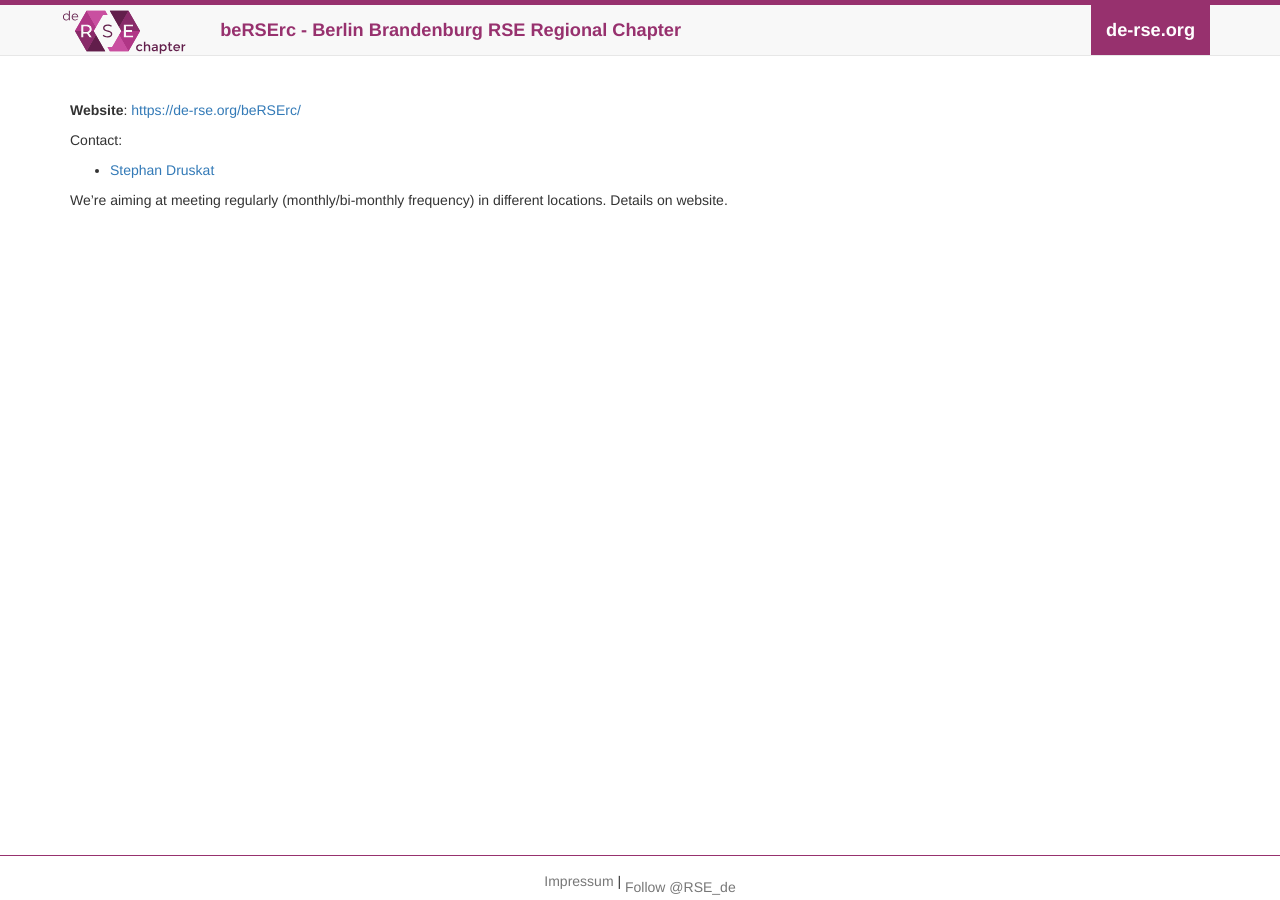
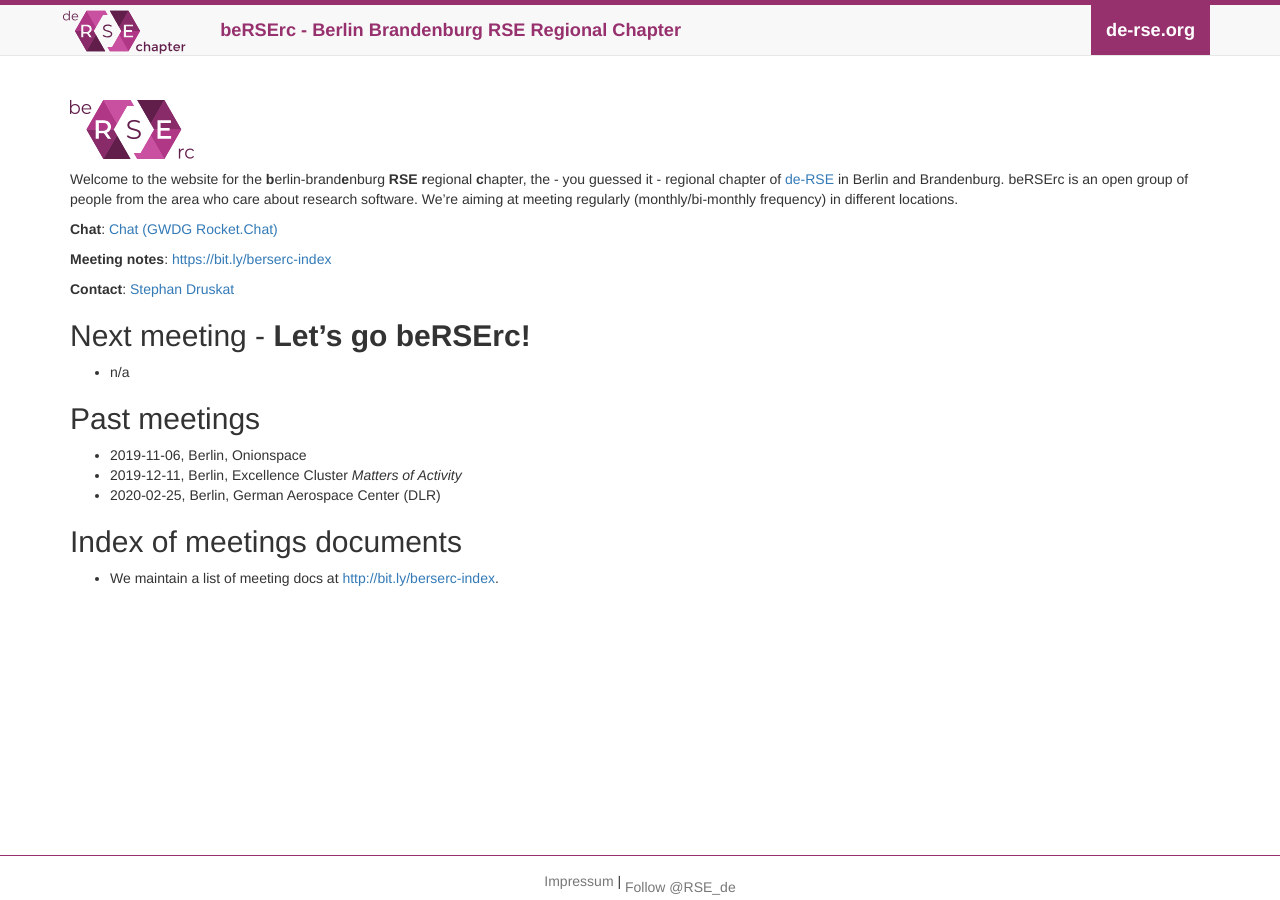
Before and after one commit to DE-RSE/chapter, a Jekyll site: the page built from berserc/index.md, in a window 1280 px wide. Built offline with Jekyll 4.4.1, drawn with Linux system fonts in a browser that asks for light colours; comment, search, counter and statistics services are not loaded.

Commit message:
update berserc page from https://de-rse.org/beRSErc/

```diff
--- a/berserc/index.md
+++ b/berserc/index.md
@@ -3,10 +3,28 @@
 title: beRSErc - Berlin Brandenburg RSE Regional Chapter
 ---
 
-**Website**: [https://de-rse.org/beRSErc/](https://de-rse.org.net/beRSErc/)
+![](be-RSE-rc-logo-colour.png)
 
-Contact:
-  - [Stephan Druskat](https://sdruskat.net/)
+Welcome to the website for the **b**erlin-brand**e**nburg **RSE** **r**egional **c**hapter, the - you guessed it - regional chapter of [de-RSE](https://de-rse.org) in Berlin and Brandenburg.
+beRSErc is an open group of people from the area who care about research software.
+We're aiming at meeting regularly (monthly/bi-monthly frequency) in different locations.
 
-We're aiming at meeting regularly (monthly/bi-monthly frequency) in different locations.
-Details on website.
+**Chat**: [Chat (GWDG Rocket.Chat)](https://chat.gwdg.de/channel/derse_berlin_brandenburg)
+
+**Meeting notes**: [https://bit.ly/berserc-index](https://bit.ly/berserc-index)
+
+**Contact**: [Stephan Druskat](https://sdruskat.net/)
+
+## Next meeting - **Let's go beRSErc!**
+
+- n/a
+
+## Past meetings
+
+- 2019-11-06, Berlin, Onionspace
+- 2019-12-11, Berlin, Excellence Cluster _Matters of Activity_
+- 2020-02-25, Berlin, German Aerospace Center (DLR)
+
+## Index of meetings documents
+
+- We maintain a list of meeting docs at <http://bit.ly/berserc-index>.
```
Also changed, not shown: berserc/be-RSE-rc-logo-colour.png (added).
